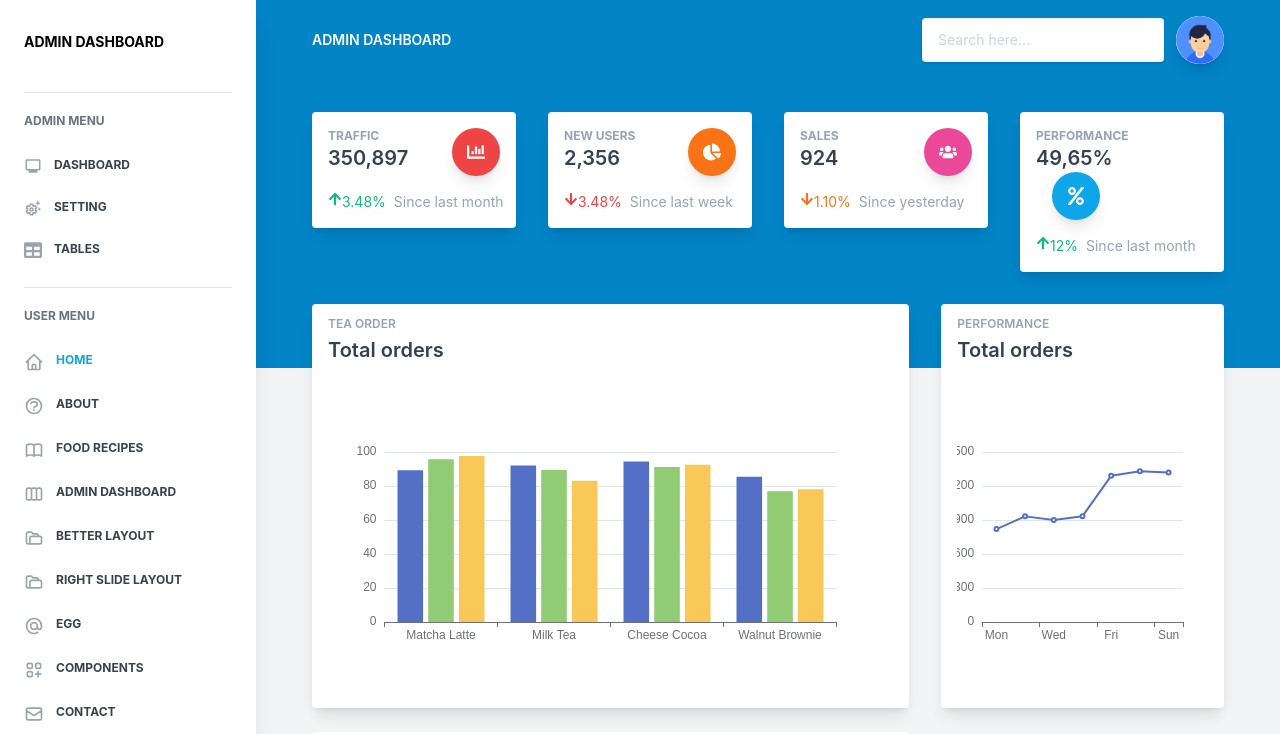
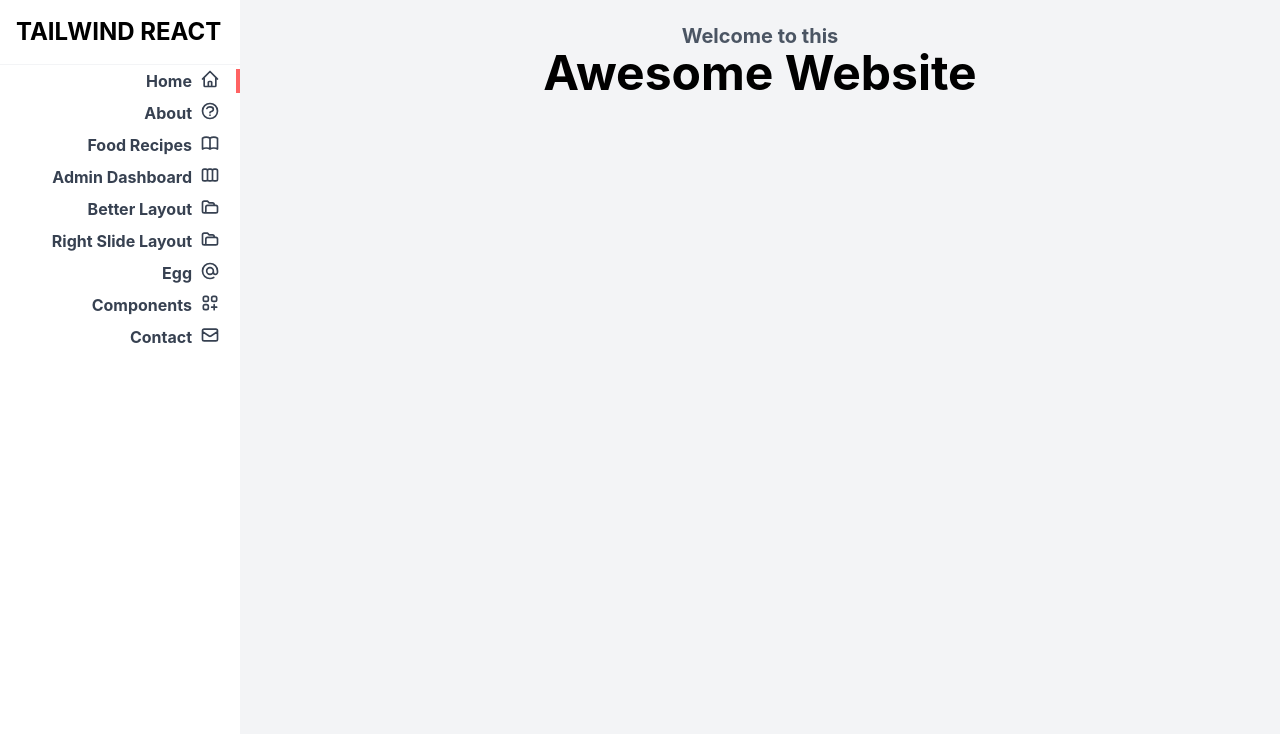
Before and after one commit to ellesis/tailwind-react, a React (Create React App) app: page / in a window 1280 px wide. Shown: the top 734 px of the page. Built offline with nearby package versions, Linux system fonts and the light colour scheme.

Commit message:
Change front page

```diff
--- a/src/App.js
+++ b/src/App.js
@@ -1,20 +1,22 @@
 import './App.css'
 import { Routes, Route } from 'react-router-dom'
 
-import Food from './pages/food'
-import Components from './pages/components'
+// single page
+import Contact from './pages/contact'
+import Front from './pages/front'
+import About from './pages/about'
+import PageChart from './pages/page_chart'
 import PageEgg from './pages/page-egg'
 import PageLayout from './pages/page-layout'
 import PageMain from './pages/page-main'
 
+// Layout
+import RightSlide from './pages/right-slide'
+import Better from './pages/better'
+import Food from './pages/food'
+import Components from './pages/components'
 import Yokose from './pages/yokose'
 import Green from './pages/green'
-
-import Contact from './pages/contact'
-import Front from './pages/front'
-import About from './pages/about'
-import RightSlide from './pages/right-slide'
-import Better from './pages/better'
 
 // Layout
 import AdminLayout from './layouts/AdminLayout'
@@ -22,25 +24,23 @@ import AdminLayout from './layouts/AdminLayout'
 function App() {
   return (
     <Routes>
-      <Route path="/layout" element={<PageLayout />} />
-      <Route path="/admin/*" element={<AdminLayout />} />
-
+      <Route path="/chart" element={<PageChart />} />
+      <Route path="/about" element={<About />} />
+      <Route path="/contact" element={<Contact />} />
       <Route path="/components" element={<Components />} />
       <Route path="/egg" element={<PageEgg />} />
       <Route path="/food" element={<Food />} />
-
       <Route path="/main" element={<PageMain />} />
 
       <Route path="/yokose" element={<Yokose />} />
       <Route path="/green" element={<Green />} />
       <Route path="/right-slide" element={<RightSlide />} />
       <Route path="/better" element={<Better />} />
-
-      <Route path="/about" element={<About />} />
-      <Route path="/contact" element={<Contact />} />
+      <Route path="/layout" element={<PageLayout />} />
+      <Route path="/admin/*" element={<AdminLayout />} />
       <Route path="/front" element={<Front />} />
 
-      <Route path="/" element={<AdminLayout />} />
+      <Route path="/" element={<Front />} />
     </Routes>
   )
 }
```
